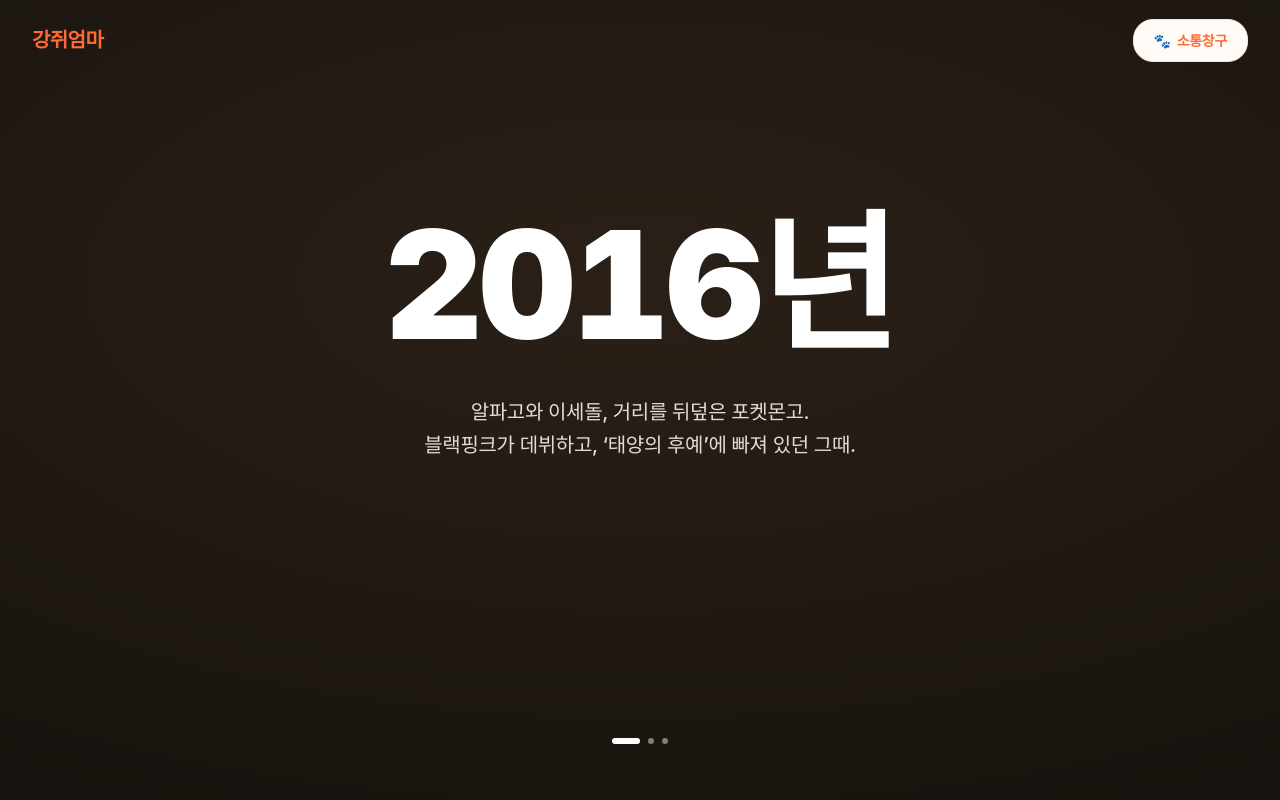
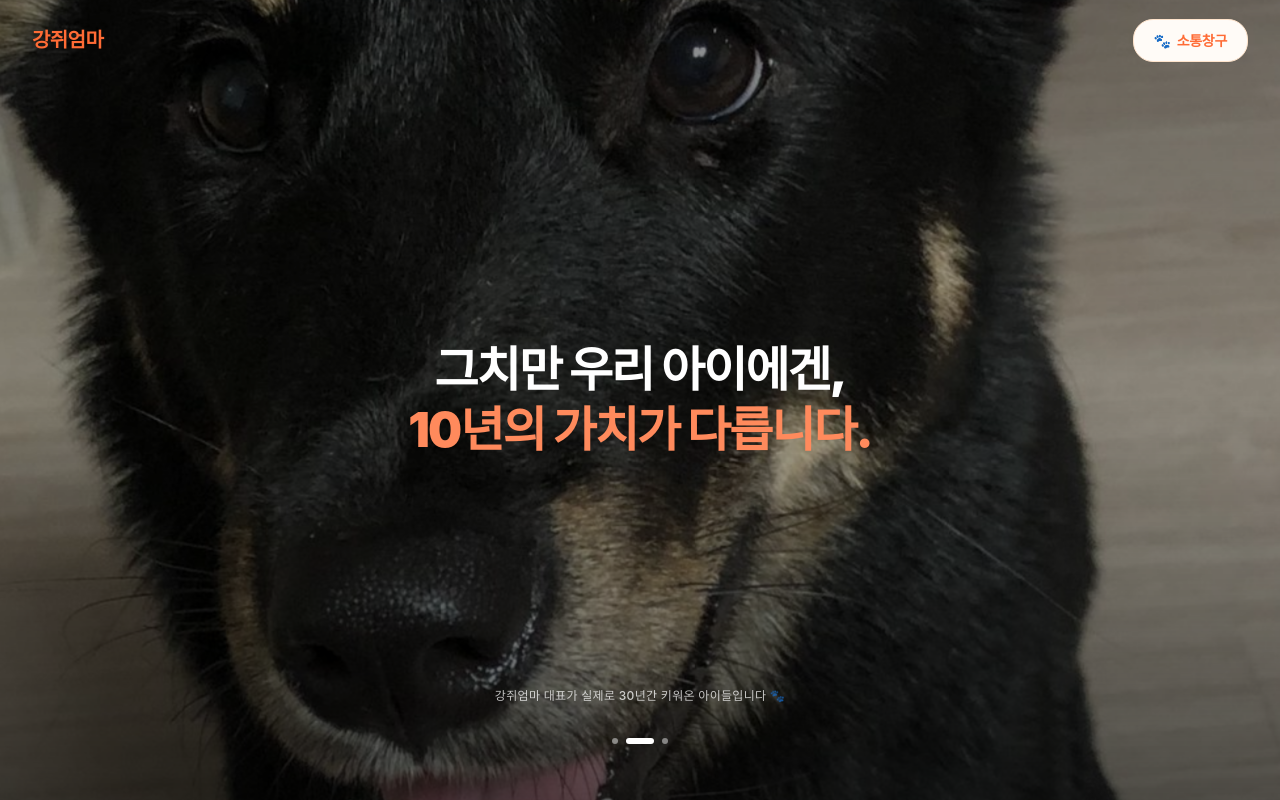
Before and after one commit to gangjiumma/gangjiumma-marketing, a Next.js app: page / in a window 1280 px wide. Both pictures are taken after a click on the button 616 px from the left and 741 px from the top of the page. Shown: the top 800 px of the page. Built offline with nearby package versions, Linux system fonts and the light colour scheme; a web font is replaced by a local one.

Commit message:
tweak: 카운트다운 장면 체류시간 +1초

```diff
--- a/src/components/HeroCinema.tsx
+++ b/src/components/HeroCinema.tsx
@@ -51,7 +51,7 @@ function YearCountScene({ onComplete }: { onComplete: () => void }) {
     timers.push(window.setTimeout(() => setStep(1), 2000));
     timers.push(window.setTimeout(() => setStep(2), 3300));
     timers.push(window.setTimeout(() => setStep(3), 4700));
-    timers.push(window.setTimeout(() => onComplete(), 6600));
+    timers.push(window.setTimeout(() => onComplete(), 7600));
 
     return () => {
       cancelAnimationFrame(raf);
@@ -90,7 +90,7 @@ const PHOTOS = [
       <p className="text-3xl md:text-6xl font-black tracking-tightest leading-[1.25]">
         그치만 우리 아이에겐,
         <br />
-        <span className="text-brand-light">10년의 가치는 다릅니다.</span>
+        <span className="text-brand-light">10년의 가치가 다릅니다.</span>
       </p>
     ),
   },
@@ -101,7 +101,7 @@ const PHOTOS = [
     body: (
       <>
         <p className="text-lg md:text-3xl font-medium leading-relaxed text-white/90">
-          그렇기 때문에 지금 이순간이 더없이 소중합니다.
+          그래서 지금 이 순간이 더없이 소중해요.
         </p>
         <p className="mt-4 md:mt-6 text-4xl md:text-7xl font-black tracking-tightest leading-[1.18]">
           앞으로의 10년을,
```
